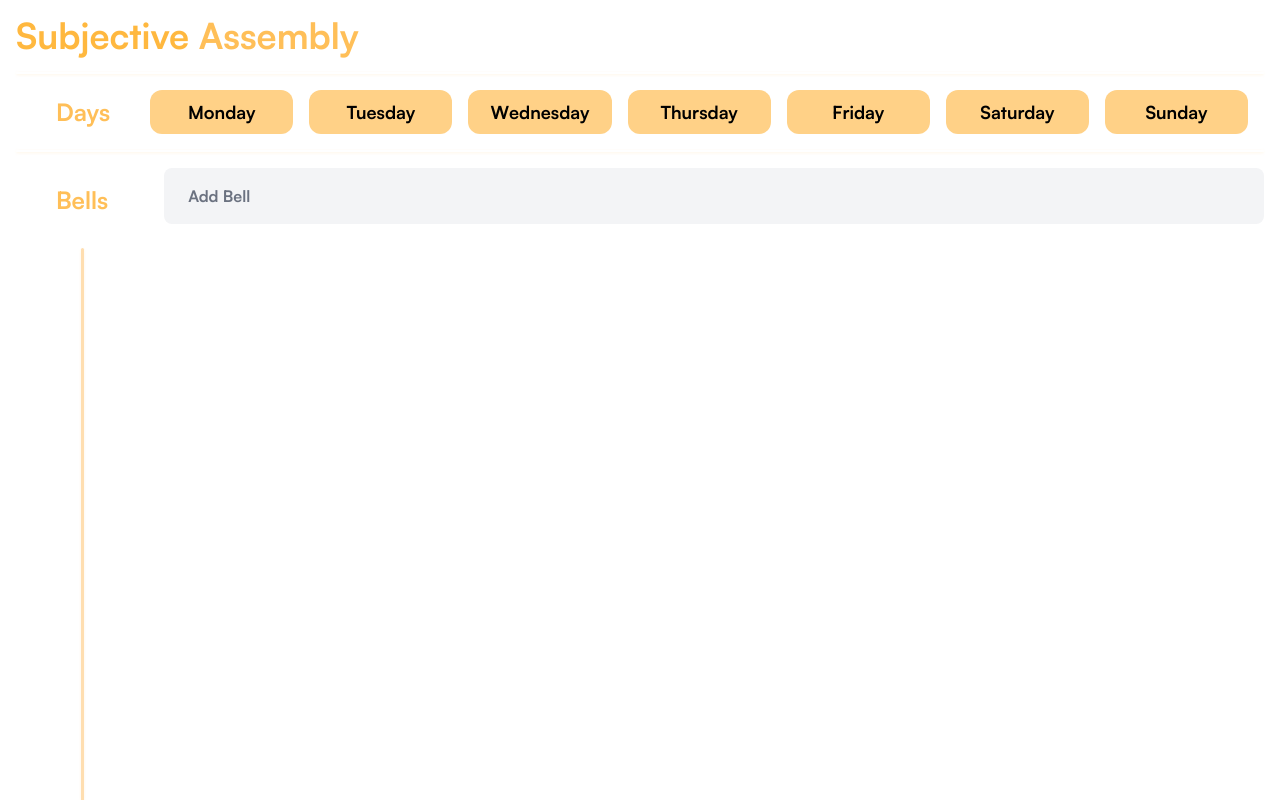
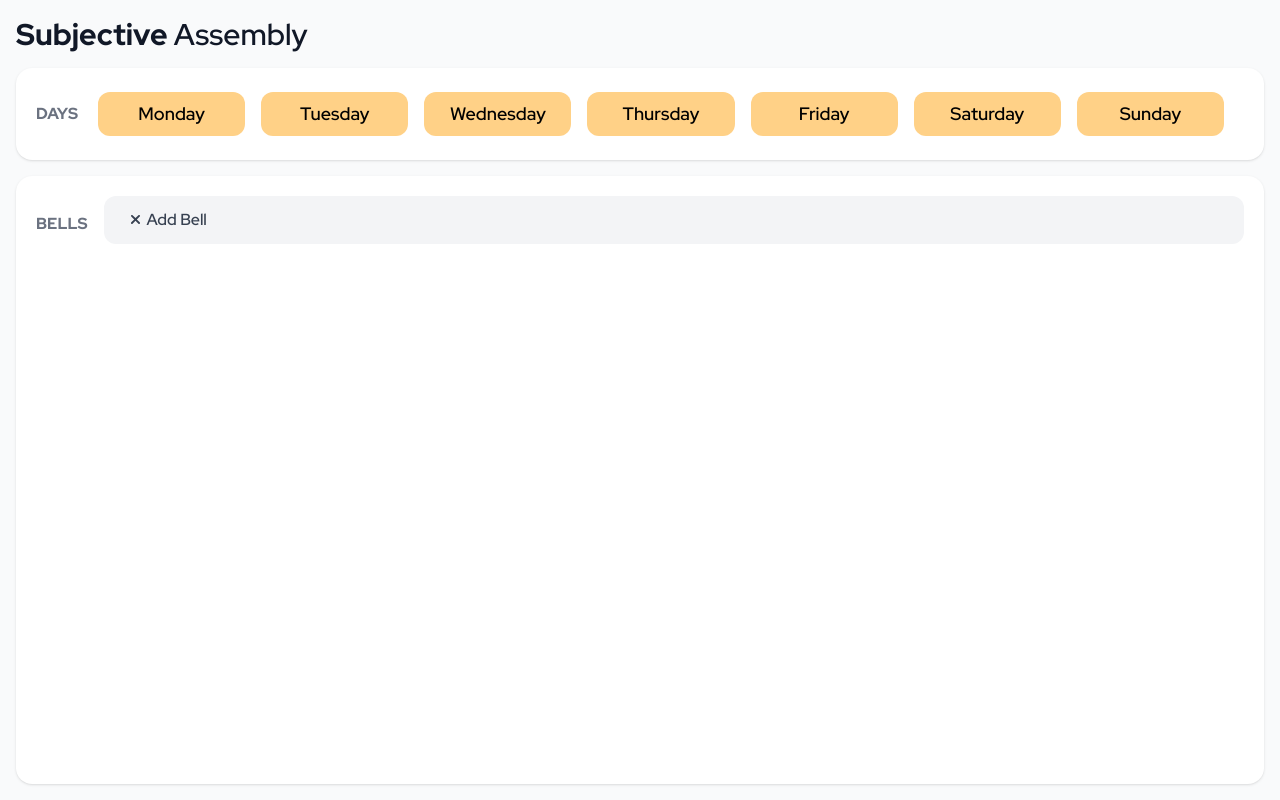
Before and after one commit to SubjectiveLabs/SubjectiveAssemblyLocal, a React (Vite) app in the folder frontend/: page / in a window 1280 px wide. Built offline with nearby package versions, Linux system fonts and the light colour scheme.

Commit message:
Fixed contrast issues and just better.

```diff
--- a/frontend/src/App.tsx
+++ b/frontend/src/App.tsx
@@ -5,7 +5,6 @@ import { BellTimes } from 'BellTimes'
 import CursorState from 'CursorState'
 import { DateTime } from 'luxon'
 import DayButtons from 'DayButtons'
-import Divider from 'Divider'
 import Header from 'Header'
 import Plus from 'Plus'
 import classNames from 'classNames'
@@ -77,26 +76,23 @@ const App = () => {
   }, [])
 
   return <>
-    <div className='h-full bg-white flex flex-col px-4 pt-4 gap-4 font-bold selection:bg-gold-500 selection:text-gold-900 sm:cursor-none overflow-y-auto'>
+    <div className='h-full bg-gray-50 flex flex-col p-4 pt-4 gap-4 font-bold selection:bg-gold-500 selection:text-gold-900 sm:cursor-none overflow-y-auto'>
       <Header />
-      <Divider />
-      <div className='flex items-center'>
-        <span className='text-gold-300 leading-none text-2xl [writing-mode:vertical-lr] md:[writing-mode:horizontal-tb] md:mx-10'>
-          Days
+      <div className='flex items-center p-5 bg-white rounded-2xl shadow'>
+        <span className='text-gray-500 leading-none text-md [writing-mode:vertical-lr] md:[writing-mode:horizontal-tb] '>
+          DAYS
         </span>
-        <div className='overflow-x-scroll'>
+        <div className='overflow-x-scroll pl-5 p-1'>
           <DayButtons select={index => {
             setSelectedDay(index)
           }} ref={dayButtons} />
         </div>
       </div>
-      <Divider />
-      <div className='flex gap-4 grow shrink-0 basis-auto'>
+      <div className='flex gap-4 grow shrink-0 basis-auto p-5 bg-white rounded-2xl shadow'>
         <div className='flex flex-col items-center gap-4'>
-          <span className='text-gold-300 leading-none text-2xl [writing-mode:vertical-lr] md:[writing-mode:horizontal-tb] flex flex-col items-center md:py-5 md:mx-10'>
-            Bells
+          <span className='text-gray-500 leading-none text-md [writing-mode:vertical-lr] md:[writing-mode:horizontal-tb] flex flex-col items-center md:py-5'>
+            BELLS
           </span>
-          <span className='w-[3px] bg-gold-100 grow shrink-0 basis-auto rounded-t-full shadow shadow-gold-200/20'></span>
         </div >
         <div className='flex flex-col grow basis-auto shrink-0 gap-4'>
           <AddBellButton
--- a/frontend/src/components/AddBellButton/index.tsx
+++ b/frontend/src/components/AddBellButton/index.tsx
@@ -3,7 +3,7 @@ import classNames from 'classNames'
 
 const AddBellButton = forwardRef(({ click, disabled }: { click: () => void, disabled: boolean}, ref: ForwardedRef<HTMLDivElement>) => <div
   className={classNames(
-    'text-black text-center rounded-lg transition duration-300 text-center flex justify-between p-2 sm:px-4',
+    'text-black rounded-xl transition duration-300 flex justify-between p-2 sm:px-4',
     disabled
       ? 'bg-gray-100'
       : 'bg-gold-100'
@@ -13,29 +13,27 @@ const AddBellButton = forwardRef(({ click, disabled }: { click: () => void, disa
 >
   <div className='grid place-content-center h-full'>
     <span className={classNames(
-      'flex gap-1 w-full p-2 rounded transition',
+      'flex w-full p-1 rounded transition',
       disabled
         ? 'md:group-hover:bg-gray-400/30'
         : 'md:group-hover:bg-gold-200/30'
     )}>
-      <svg width='22.9102' height='22.9199' className={classNames(
-        'rounded sm:hidden',
-        disabled
-          ? 'bg-gray'
-          : 'bg-white'
+      <svg width='23' height='23' className={classNames(
+        'rounded'
       )}>
         <g>
           <path d='M5.42969 11.4648C5.42969 10.8984 5.82031 10.5176 6.37695 10.5176L10.5078 10.5176L10.5078 6.37695C10.5078 5.83008 10.8887 5.42969 11.4258 5.42969C11.9824 5.42969 12.373 5.82031 12.373 6.37695L12.373 10.5176L16.5137 10.5176C17.0703 10.5176 17.4609 10.8984 17.4609 11.4648C17.4609 12.002 17.0605 12.373 16.5137 12.373L12.373 12.373L12.373 16.5234C12.373 17.0703 11.9824 17.4609 11.4258 17.4609C10.8887 17.4609 10.5078 17.0605 10.5078 16.5234L10.5078 12.373L6.37695 12.373C5.83008 12.373 5.42969 12.002 5.42969 11.4648Z' className={classNames(
             'transition duration-300 origin-center',
             disabled
-              ? 'fill-gray-500 rotate-45'
-              : 'fill-gold-500'
+              ? 'fill-gray-700 rotate-45'
+              : 'fill-black'
           )} />
         </g>
       </svg>
       <h3 className={classNames(
+        'text-md font-medium',
         disabled
-          ? 'text-gray-500'
+          ? 'text-gray-700'
           : 'text-black'
       )}>Add Bell</h3>
     </span>
--- a/frontend/src/components/Bell/index.tsx
+++ b/frontend/src/components/Bell/index.tsx
@@ -9,7 +9,7 @@ const Bell = ({ number, initialTime }: { number: number, initialTime: DateTime }
     setRendered(true)
   }, [])
   return <div className={classNames(
-    'text-black bg-gold-200 rounded-md transition duration-300 text-center flex justify-between p-2 sm:px-4',
+    'text-black bg-gold-200 rounded-xl transition duration-300 text-center flex justify-between p-2 sm:px-4',
     rendered
       ? 'scale-100'
       : 'scale-0'
--- a/frontend/src/components/DayButtons/index.tsx
+++ b/frontend/src/components/DayButtons/index.tsx
@@ -3,31 +3,31 @@ import classNames from 'classNames'
 
 const DayButtons = forwardRef(({ select }: {select: (index: number) => void}, ref: ForwardedRef<HTMLDivElement>) => {
   const dayEndings = [
-    'onday',
-    'esday',
-    'ednesday',
-    'ursday',
-    'riday',
-    'turday',
-    'nday'
+    'day',
+    'sday',
+    'nesday',
+    'rsday',
+    'day',
+    'urday',
+    'day'
   ],
         daysShort = [
-          'M',
-          'Tu',
-          'W',
-          'Th',
-          'F',
-          'Sa',
-          'Su'
+          'Mon',
+          'Tue',
+          'Wed',
+          'Thu',
+          'Fri',
+          'Sat',
+          'Sun'
         ],
         [ selected, setSelected ] = useState(-1)
-  return <div className='text-lg text-gold-100 flex justify-between grow shrink-0 basis-auto' ref={ref}>
+  return <div className='text-lg font-semibold flex justify-between grow shrink-0 basis-auto' ref={ref}>
     {daysShort.map((day, index) => <span
       key={day}
       className={classNames(
-        'rounded-xl w-10 md:w-screen p-2 mr-4 h-30 flex justify-center items-center border-none transition duration-300 hover:scale-[1.1] text-black shadow-gold-200/10',
+        'rounded-xl w-32 md:w-40 p-2 mr-4 h-30 flex justify-center items-center border-none transition duration-300 hover:scale-[1.1] shadow-gold-200/10',
         selected === index
-          ? 'bg-gold-500 hover:bg-gold-300'
+          ? 'bg-gold-500 hover:bg-gold-400'
           : 'hover:bg-gold-300 bg-gold-200 '
       )}
       onClick={() => {
--- a/frontend/src/components/Divider/index.tsx
+++ /dev/null
@@ -1,2 +0,0 @@
-const Divider = () => <div className='h-[2px] bg-black-500 rounded-full shrink-0 grow-0 basis-[2px] shadow shadow-gold-200/20' />
-export default Divider
--- a/frontend/src/components/Header/index.tsx
+++ b/frontend/src/components/Header/index.tsx
@@ -1,8 +1,8 @@
-const Header = () => <header className='text-left justify-center'>
+const Header = () => <header className='justify-center'>
   <a href='https://github.com/circles-png/SubjectiveAssembly' target='_blank' className='flex flex-col'>
-    <div className = 'text-4xl'>
-      <span className='text-gold-500'>Subjective</span>
-      <span className='text-gold-300'>&nbsp;Assembly</span>
+    <div className = 'text-3xl text-gray-900 font-semibold'>
+      <span className='font-bold'>Subjective</span>
+      <span> Assembly</span>
     </div>
   </a>
 </header>
--- a/frontend/src/index.css
+++ b/frontend/src/index.css
@@ -3,6 +3,6 @@
 @tailwind utilities;
 
 @font-face {
-    font-family: "Satoshi Variable";
-    src: url("/fonts/Satoshi-Variable.ttf") format("truetype");
+    font-family: "RedHatDisplay";
+    src: url("/fonts/RedHatDisplay-VariableFont_wght.ttf") format("truetype");
 }
--- a/frontend/tailwind.config.cjs
+++ b/frontend/tailwind.config.cjs
@@ -11,12 +11,12 @@ export default {
       divideWidth: { 3: '3px' },
       fontFamily : {
         sans: [
-          'Satoshi\\ Variable'
+          'RedHatDisplay'
         ]
       },
       colors: {
         gold: {
-          50 : '#ffe8bd',
+          50 : '#ffeddb',
           100: '#ffdeb0',
           200: '#ffd187',
           300: '#ffbf58',
```
Also changed, not shown: frontend/public/fonts/RedHatDisplay-VariableFont_wght.ttf (added), frontend/public/fonts/Satoshi-Variable.ttf (deleted).
